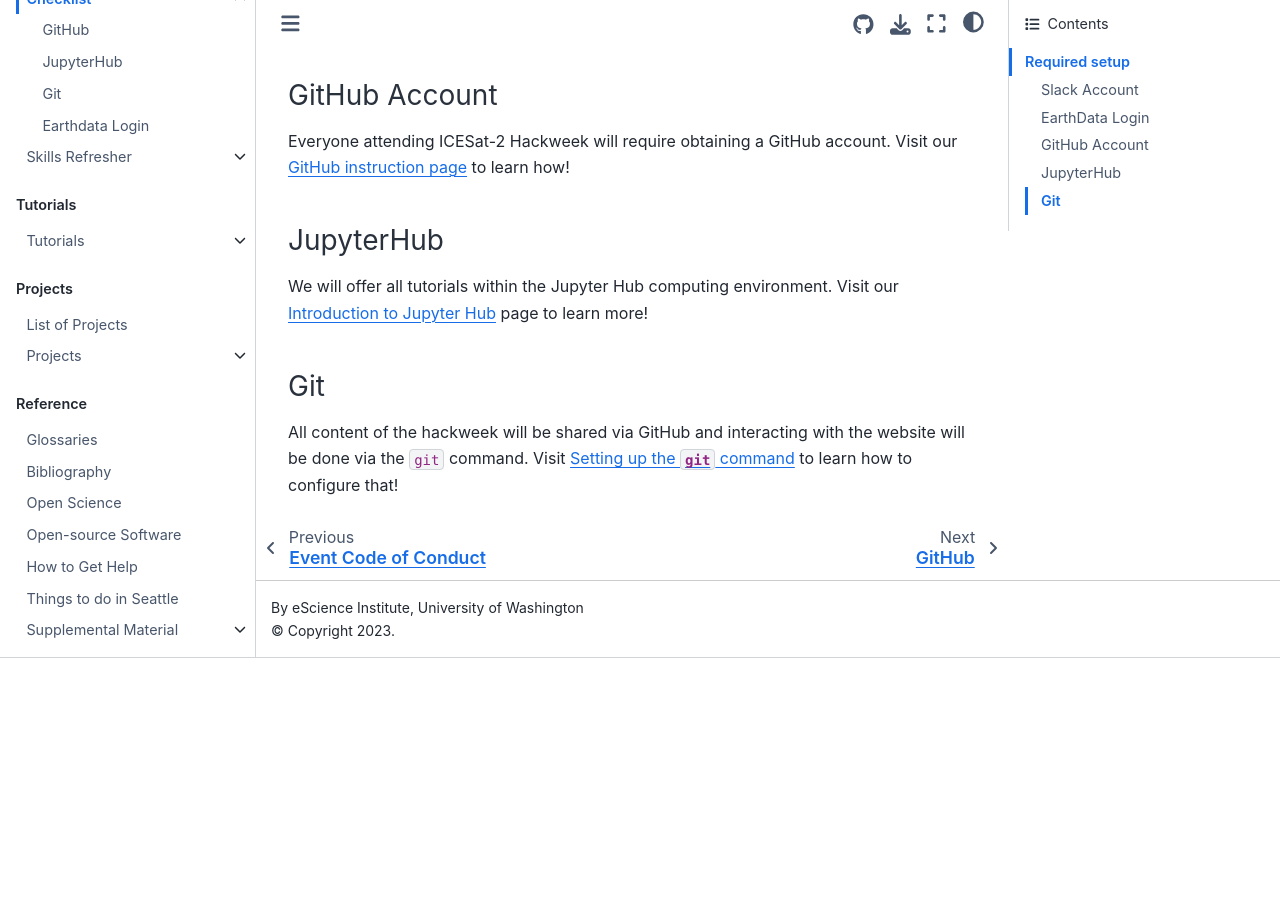
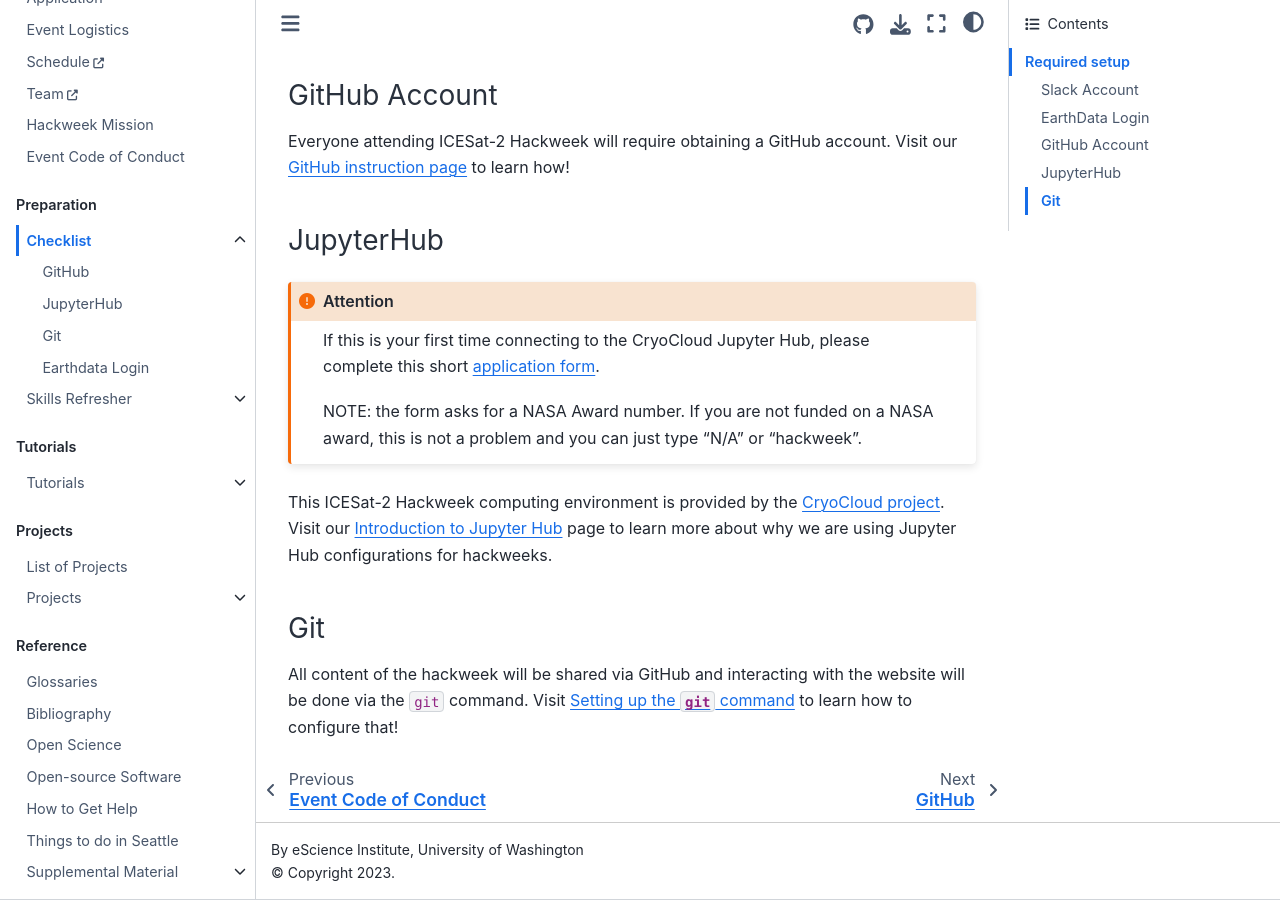
Before and after one commit to ICESAT-2HackWeek/ICESat-2-Hackweek-2023, a Jupyter Book: the page built from book/preliminary/checklist_index.md, in a window 1280 px wide and 900 px high, scrolled down 919 px. Built offline with Jupyter Book 1.0.4 settings and Sphinx 7.4.7 and the Sphinx Book theme 1.1.4, drawn with Linux system fonts in a browser that asks for light colours; before the commit the page ends 1577 px from its top, so only the background shows below that; some of the changed text lies outside the part shown.

Commit message:
link to the CryoCloud survey form

````diff
--- a/book/preliminary/checklist_index.md
+++ b/book/preliminary/checklist_index.md
@@ -52,8 +52,12 @@ Visit our [GitHub instruction page](checklist/github.md) to learn how!
 
 ### JupyterHub
 
-We will offer all tutorials within the Jupyter Hub computing environment.
-Visit our [Introduction to Jupyter Hub](checklist/jupyterhub.md) page to learn more!
+```{attention}
+If this is your first time connecting to the CryoCloud Jupyter Hub, please complete this short [application form](https://docs.google.com/forms/d/e/1FAIpQLScb2B5LRy7qU9qDfUp5a51n87sumOxivXbQhc02wFX_FxEbXg/viewform).
+
+NOTE: the form asks for a NASA Award number. If you are not funded on a NASA award, this is not a problem and you can just type "N/A" or "hackweek".
+```
+This {{ hackweek }} computing environment is provided by the [CryoCloud project](https://book.cryointhecloud.com/intro.html). Visit our [Introduction to Jupyter Hub](checklist/jupyterhub.md) page to learn more about why we are using Jupyter Hub configurations for hackweeks.
 
 ### Git
 
````
Also changed, not shown: other parts of book/preliminary/checklist_index.md (+1 -1 lines).
